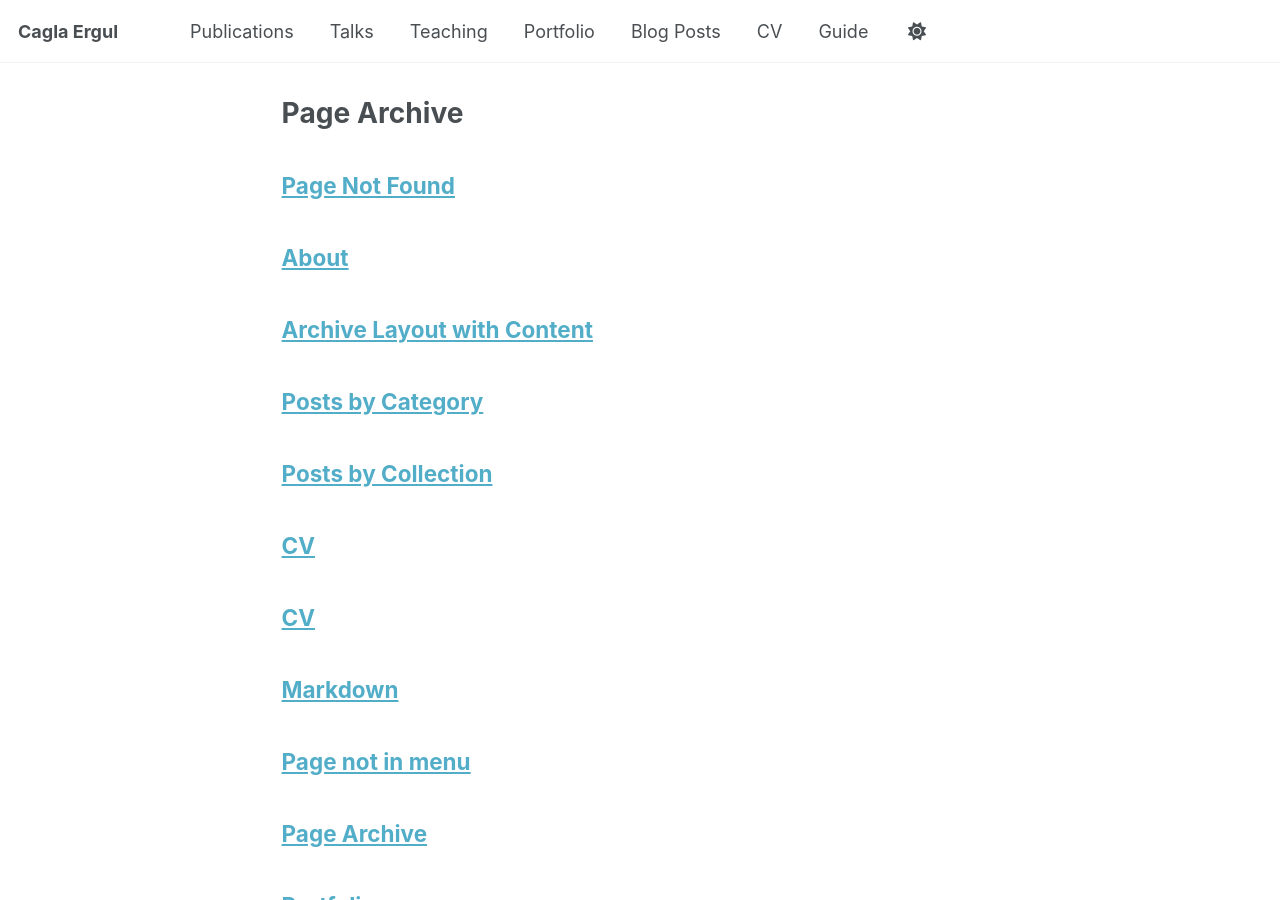
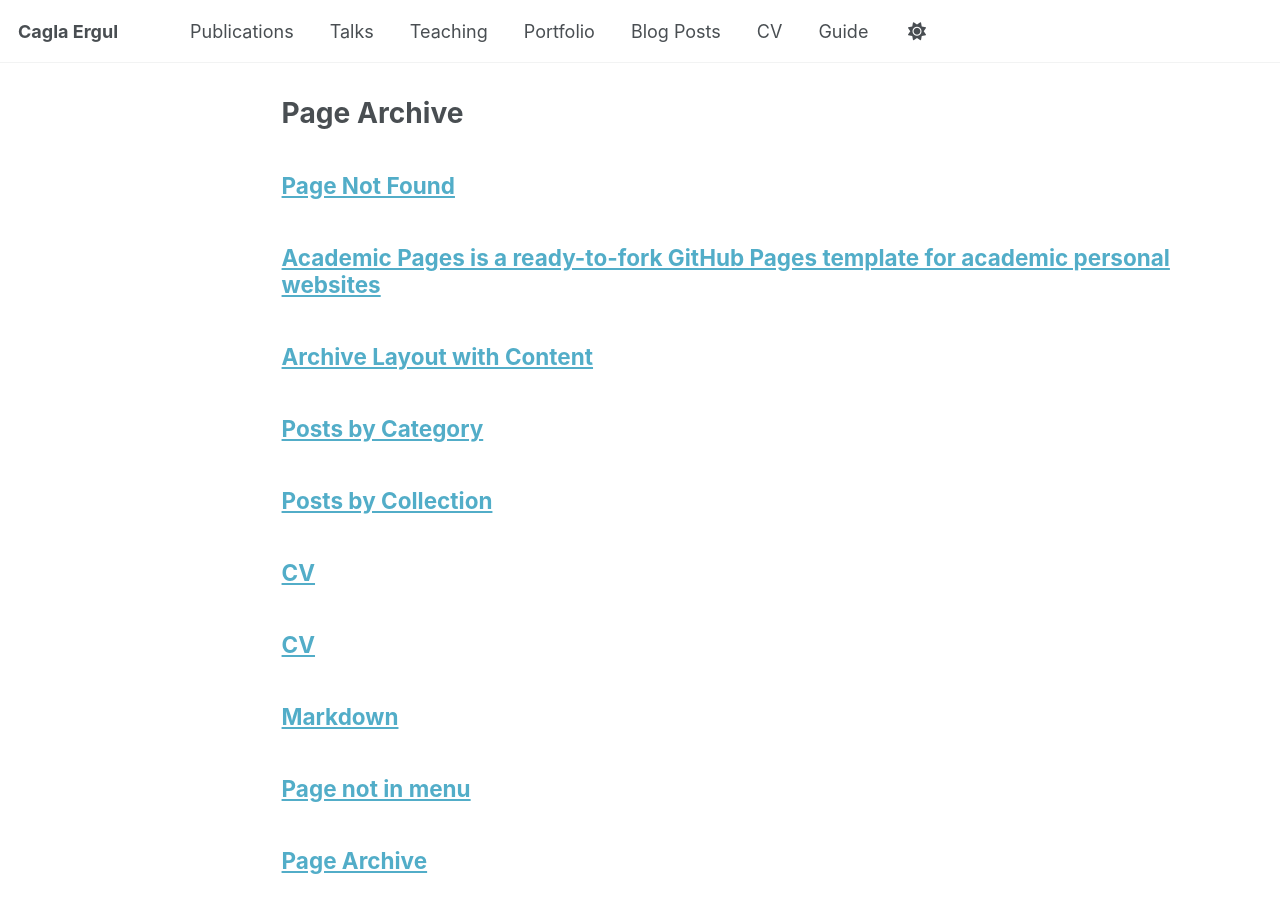
Before and after one commit to caglaergul/caglaergul.github.io, a Jekyll site: the page built from _pages/page-archive.html, in a window 1280 px wide and 900 px high. Built offline with Jekyll 4.4.1, drawn with Linux system fonts in a browser that asks for light colours; a script that is not in the unit is left out.

Commit message:
Update about.md

```diff
--- a/_pages/about.md
+++ b/_pages/about.md
@@ -1,7 +1,12 @@
 ---
 layout: about
 title: About
-permalink: /about/
+permalink: /
+title: "Academic Pages is a ready-to-fork GitHub Pages template for academic personal websites"
+author_profile: true
+redirect_from:
+  - /about/
+  - /about.html
 ---
 
 Hi! I’m a PhD Candidate in Technology & Operations at the Ross School of Business, University of Michigan. My advisors are [Stephen Leider](https://sites.google.com/umich.edu/stephenleider/bio) and [Ruslan Momot](https://ruslanmomot.info/).
```
